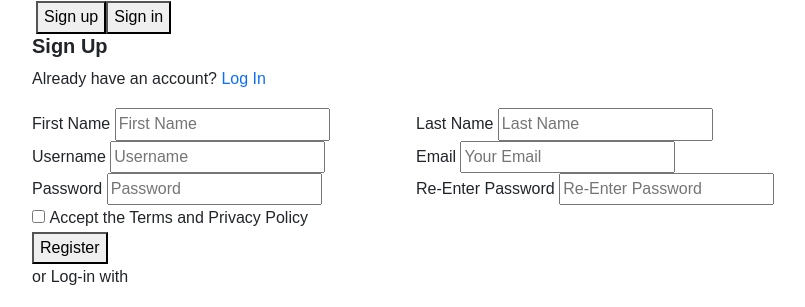
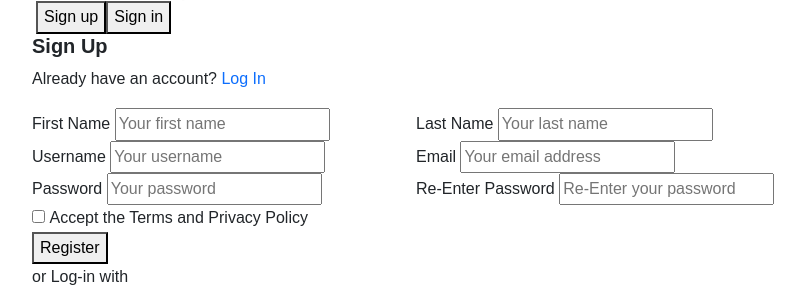
Before and after one commit to Adexbobo23/Finendar, a Django app: page /user/register/ in a window 1280 px wide. Shown: the part 4140-4447 px from the top of the page, without its empty margins (236-1041 px from the left). Run offline with Django 5.2, Linux system fonts and the light colour scheme; some libraries are stand-ins or nearby versions.

Commit message:
Added some corrections

```diff
--- a/requirements.txt
+++ b/requirements.txt
@@ -1,20 +1,26 @@
 asgiref==3.7.2
 boto3==1.34.34
 botocore==1.34.34
+certifi==2024.6.2
+charset-normalizer==3.3.2
 Django==5.0.1
 django-jazzmin==2.6.0
 django-storages==1.14.2
 gunicorn==21.2.0
+idna==3.7
 jmespath==1.0.1
 numpy==1.26.4
 packaging==23.2
 pandas==2.2.1
+paystack==1.5.0
 pillow==10.2.0
 psycopg==3.1.17
 psycopg2-binary==2.9.9
 python-dateutil==2.8.2
 pytz==2024.1
+requests==2.32.3
 s3transfer==0.10.0
+simplejson==3.19.2
 six==1.16.0
 sqlparse==0.4.4
 typing_extensions==4.9.0
--- a/templates/login.html
+++ b/templates/login.html
@@ -48,7 +48,7 @@
                         <div class="col-xl-8 col-md-8 offset-md-2" data-aos="fade-up">
                             <ul class="nav  tab__button__wrap text-center" id="myTab" role="tablist">
                                 <li class="nav-item" role="presentation">
-                                    <a href="{% url 'login' %}"><button class="single__tab__link active"  data-bs-target="#projects__one" type="button">Login</button></a>
+                                    <a href="{% url 'login' %}"><button class="single__tab__link active"  data-bs-target="#projects__one" type="button">Sign in</button></a>
                                 </li>
                                 <li class="nav-item" role="presentation">
                                     <a href="{% url 'register' %}"><button class="single__tab__link"data-bs-target="#projects__two" type="button">Sign up</button></a>
@@ -63,8 +63,8 @@
                                 <div class="col-xl-8 col-md-8 offset-md-2">
                                     <div class="loginarea__wraper">
                                         <div class="login__heading">
-                                            <h5 class="login__title">Login</h5>
-                                            <p class="login__description">Don't have an account yet? <a href="#" data-bs-toggle="modal" data-bs-target="#registerModal">Sign up for free</a></p>
+                                            <h5 class="login__title">Sign in</h5>
+                                            <p class="login__description">Don't have an account yet? <a href="{% url 'register' %}" >Sign up for free</a></p>
                                         </div>
 
 
--- a/templates/register.html
+++ b/templates/register.html
@@ -64,7 +64,7 @@
                                     <div class="loginarea__wraper">
                                         <div class="login__heading">
                                             <h5 class="login__title">Sign Up</h5>
-                                            <p class="login__description">Already have an account? <a href="{% url 'login' %}" data-bs-toggle="modal" data-bs-target="#registerModal">Log In</a></p>
+                                            <p class="login__description">Already have an account? <a href="{% url 'login' %}">Log In</a></p>
                                         </div>
 
                                         <form method="post" action="{% url 'register' %}" class="row" id="register-form">
@@ -72,7 +72,7 @@
                                             <div class="col-xl-6">
                                                 <div class="login__form">
                                                     <label class="form__label" for="id_first_name">First Name</label>
-                                                    <input class="common__login__input" type="text" name="first_name" id="id_first_name" placeholder="First Name" required>
+                                                    <input class="common__login__input" type="text" name="first_name" id="id_first_name" placeholder="Your first name" required>
                                                     {% if form.first_name.errors %}
                                                     <p class="error">{{ form.first_name.errors }}</p>
                                                     {% endif %}
@@ -81,7 +81,7 @@
                                             <div class="col-xl-6">
                                                 <div class="login__form">
                                                     <label class="form__label" for="id_last_name">Last Name</label>
-                                                    <input class="common__login__input" type="text" name="last_name" id="id_last_name" placeholder="Last Name" required>
+                                                    <input class="common__login__input" type="text" name="last_name" id="id_last_name" placeholder="Your last name" required>
                                                     {% if form.last_name.errors %}
                                                     <p class="error">{{ form.last_name.errors }}</p>
                                                     {% endif %}
@@ -90,7 +90,7 @@
                                             <div class="col-xl-6">
                                                 <div class="login__form">
                                                     <label class="form__label" for="id_username">Username</label>
-                                                    <input class="common__login__input" type="text" name="username" id="id_username" placeholder="Username" required>
+                                                    <input class="common__login__input" type="text" name="username" id="id_username" placeholder="Your username" required>
                                                     {% if form.username.errors %}
                                                     <p class="error">{{ form.username.errors }}</p>
                                                     {% endif %}
@@ -99,7 +99,7 @@
                                             <div class="col-xl-6">
                                                 <div class="login__form">
                                                     <label class="form__label" for="id_email">Email</label>
-                                                    <input class="common__login__input" type="email" name="email" id="id_email" placeholder="Your Email" required>
+                                                    <input class="common__login__input" type="email" name="email" id="id_email" placeholder="Your email address" required>
                                                     {% if form.email.errors %}
                                                     <p class="error">{{ form.email.errors }}</p>
                                                     {% endif %}
@@ -108,7 +108,7 @@
                                             <div class="col-xl-6">
                                                 <div class="login__form">
                                                     <label class="form__label" for="id_password1">Password</label>
-                                                    <input class="common__login__input" type="password" name="password1" id="id_password1" placeholder="Password" required>
+                                                    <input class="common__login__input" type="password" name="password1" id="id_password1" placeholder="Your password" required>
                                                     {% if form.password1.errors %}
                                                     <p class="error">{{ form.password1.errors }}</p>
                                                     {% endif %}
@@ -117,7 +117,7 @@
                                             <div class="col-xl-6">
                                                 <div class="login__form">
                                                     <label class="form__label" for="id_password2">Re-Enter Password</label>
-                                                    <input class="common__login__input" type="password" name="password2" id="id_password2" placeholder="Re-Enter Password" required>
+                                                    <input class="common__login__input" type="password" name="password2" id="id_password2" placeholder="Re-Enter your password" required>
                                                     {% if form.password2.errors %}
                                                     <p class="error">{{ form.password2.errors }}</p>
                                                     {% endif %}
```
